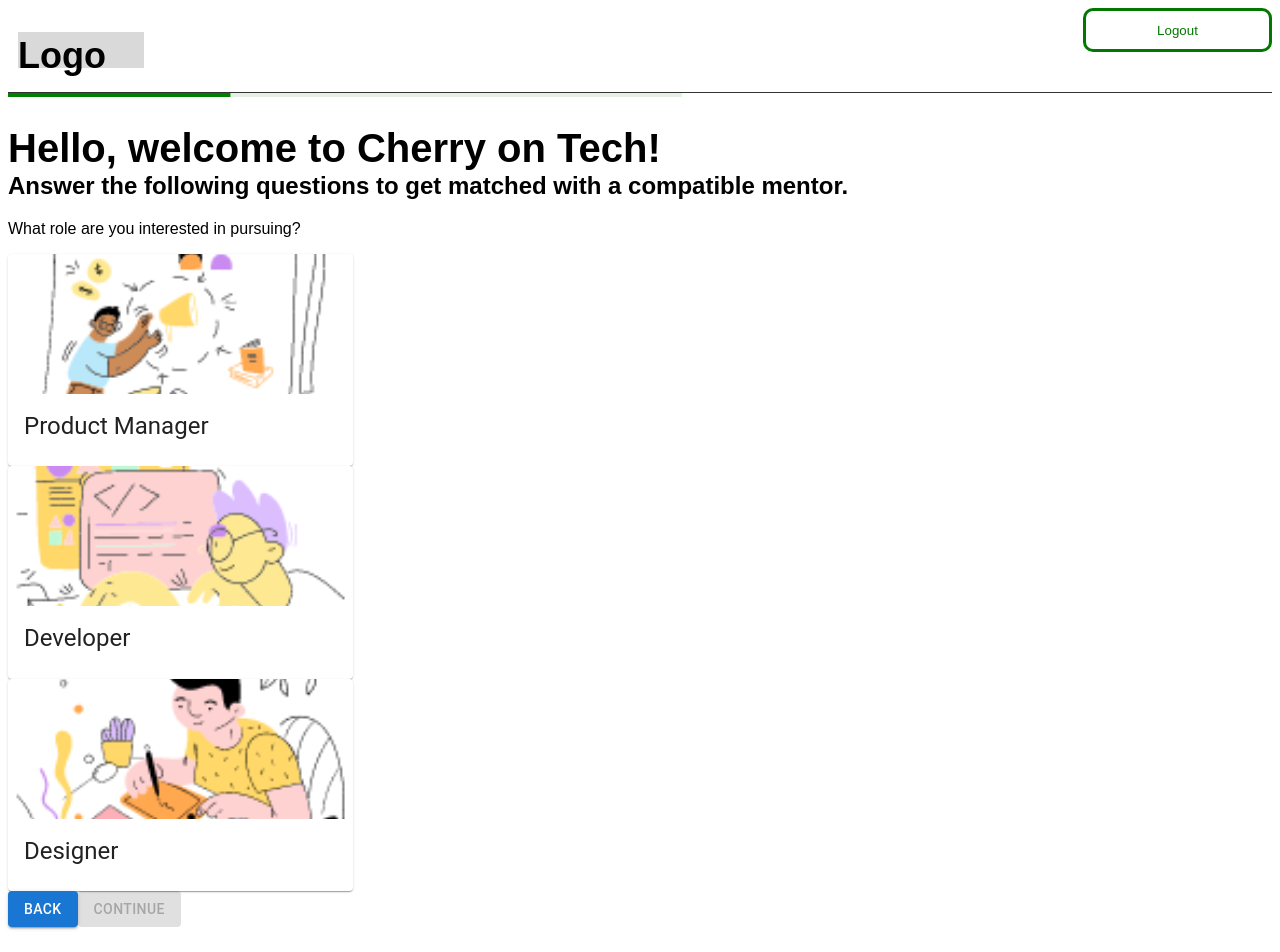
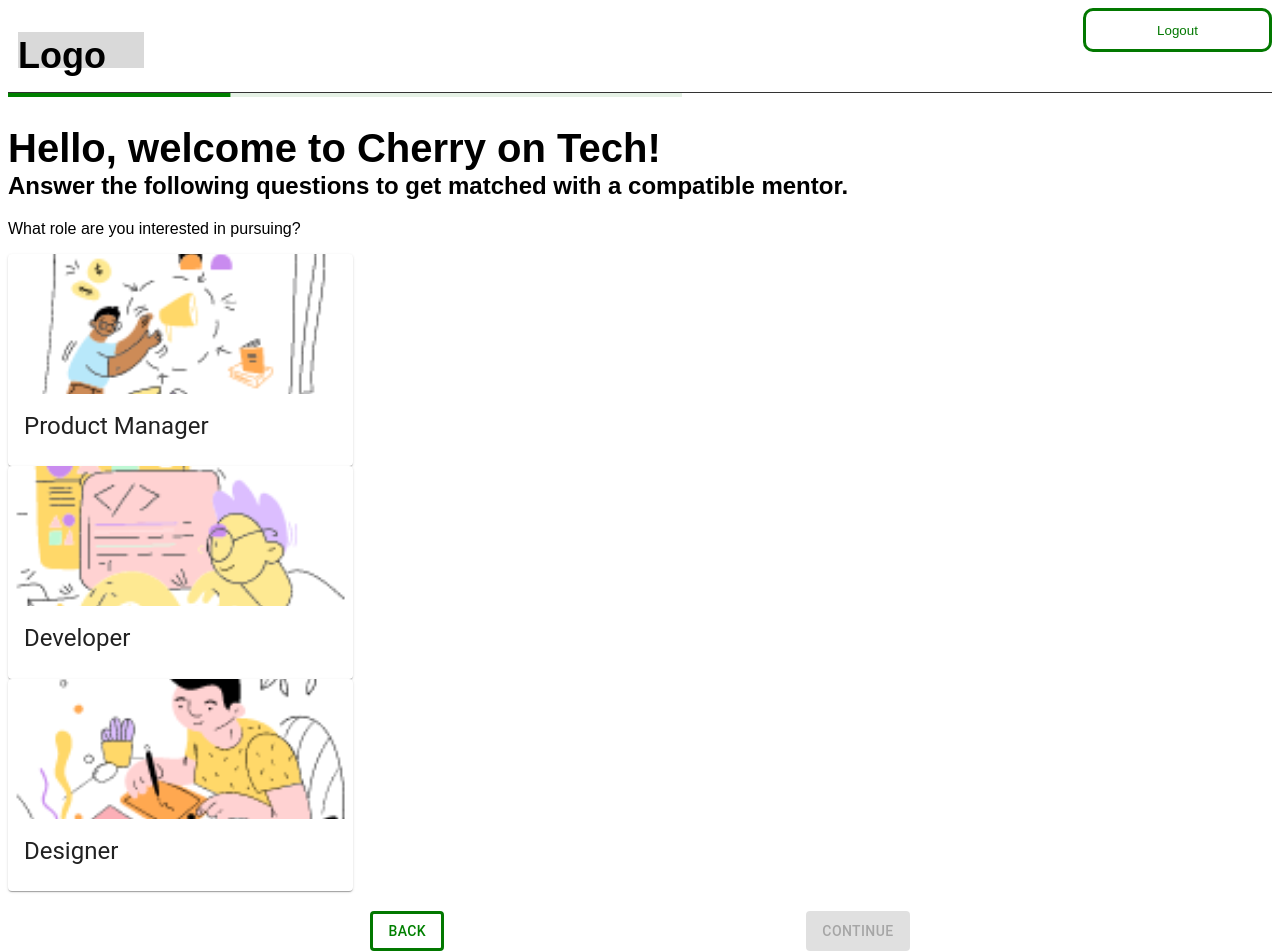
Before and after one commit to cherryontech/squad-debugging-darlings, a React (Create React App) app in the folder frontend/: page /mentee-flow-1 in a window 1280 px wide. Shown: the top 952 px of the page. Built offline with nearby package versions, Linux system fonts and the light colour scheme.

Commit message:
fix: adds link to back button

```diff
--- a/frontend/package.json
+++ b/frontend/package.json
@@ -23,6 +23,7 @@
     "@mui/material": "^5.11.15",
     "@mui/styles": "^5.11.13",
     "axios": "^1.3.4",
+    "jwt-decode": "^3.1.2",
     "react": "^17.0.2",
     "react-dom": "^17.0.2",
     "react-router-dom": "^6.9.0",
--- a/frontend/src/Components/MenteeRole.js
+++ b/frontend/src/Components/MenteeRole.js
@@ -6,7 +6,8 @@ import Button from "@mui/material/Button";
 import PMCard from "./PMCard"
 import DeveloperCard from "./DeveloperCard"
 import DesignerCard from "./DesignerCard"
-
+import { Link } from "react-router-dom";
+import { Box } from "@mui/material";
 
 const MenteeRole = () => {
   const [selectedCard, setSelectedCard] = useState(null);
@@ -28,10 +29,21 @@ const MenteeRole = () => {
         <DeveloperCard onSelect={handleCardSelect} />
         <DesignerCard onSelect={handleCardSelect} />
       </div>
-      <Button variant="contained" onClick={() => window.location.href = "/setup-profile-3"}>
-        Back
-      </Button>
+      <Box display="flex" justifyContent="space-evenly" mt={"15pt"}>
+          <Link to="/setup-profile-3" style={{ textDecoration: "none" }}>
+            <Button
+              variant="outlined"
+              style={{
+                backgroundColor: "white",
+                border: "3px solid #027800",
+                color: "green",
+              }}
+            >
+              Back
+            </Button>
+          </Link>
       <Button variant="contained" disabled={!selectedCard}>Continue</Button>
+      </Box>
     </>
   );
 };
```
Also changed, not shown: 1 other file (tests, documents, lock files or other folders).
